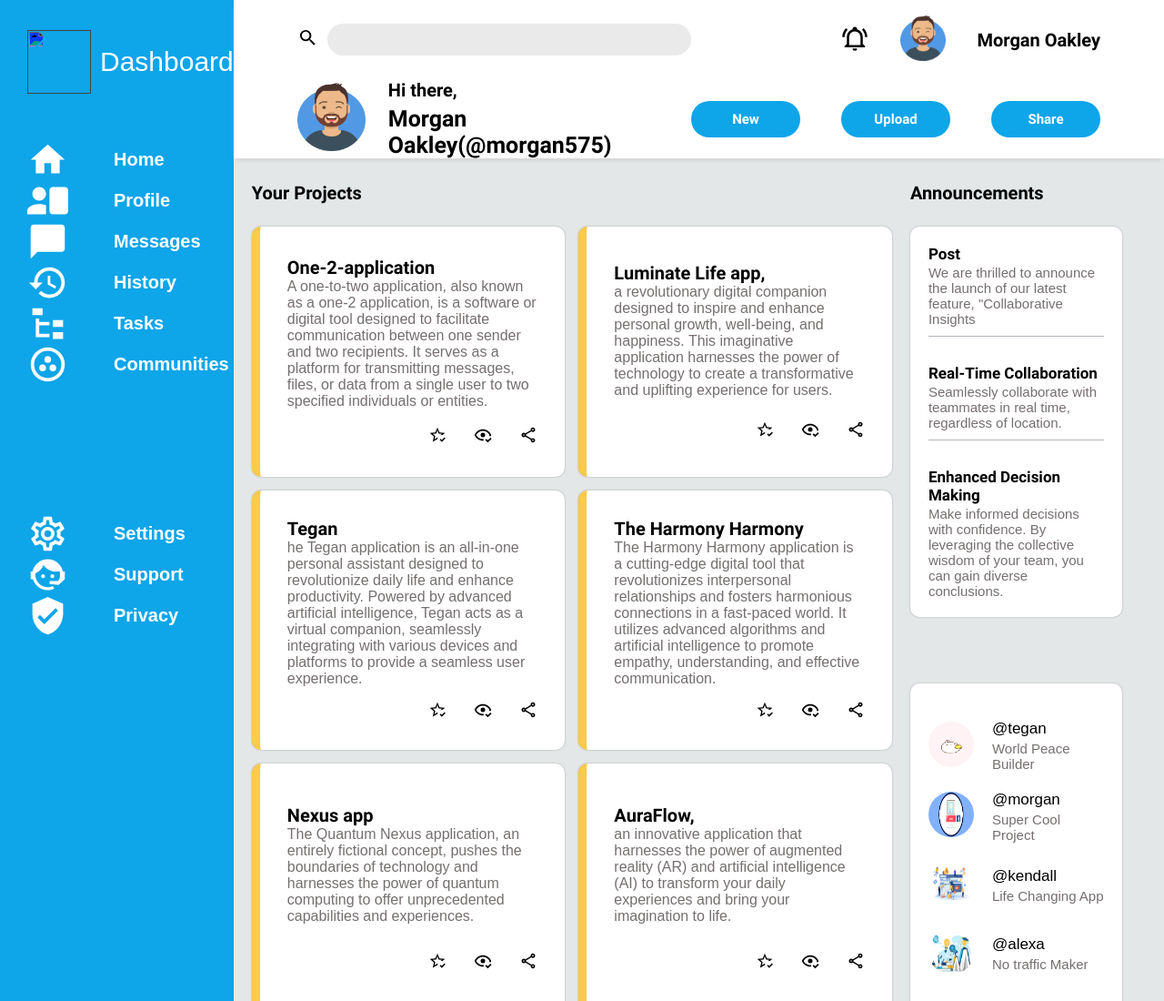
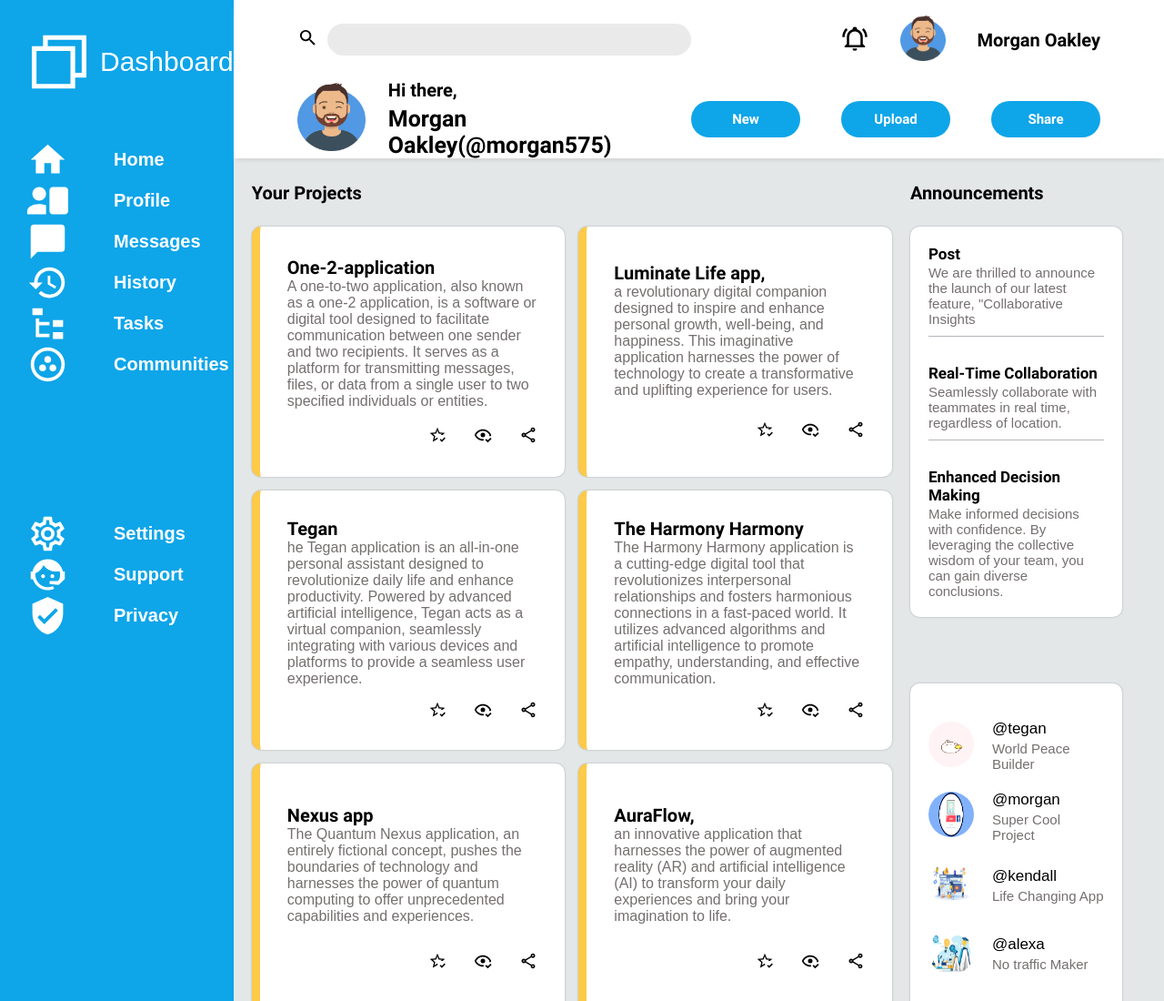
Before and after one commit to quantumbanana1/Admin-Dashboard, a plain HTML site: page index.html in a window 1280 px wide. Shown: the top 1100 px of the page at 91% size. Drawn offline with Linux system fonts and the light colour scheme; the site is published under a folder, as on GitHub Pages, so addresses that start at the root find nothing.

Commit message:
change img src in header

```diff
--- a/index.html
+++ b/index.html
@@ -9,7 +9,7 @@
     <div class="container">
         <div class="sidebar">
             <div class="sidebar-header">
-                <img src="/images/frame.svg" class="white-filter">
+                <img src="images/frame.svg" class="white-filter">
                 <div>Dashboard</div>
             </div>
             <div class="tabs-one">
```
